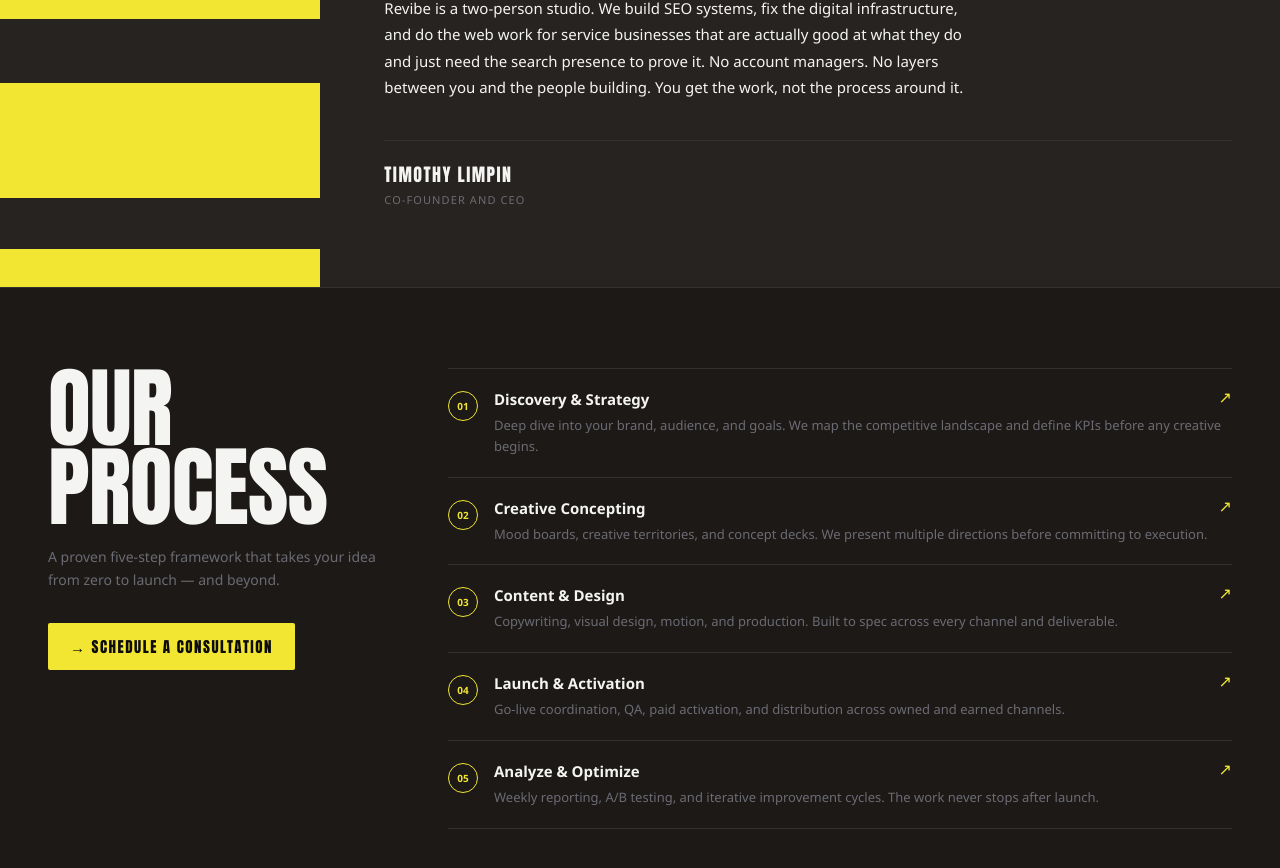
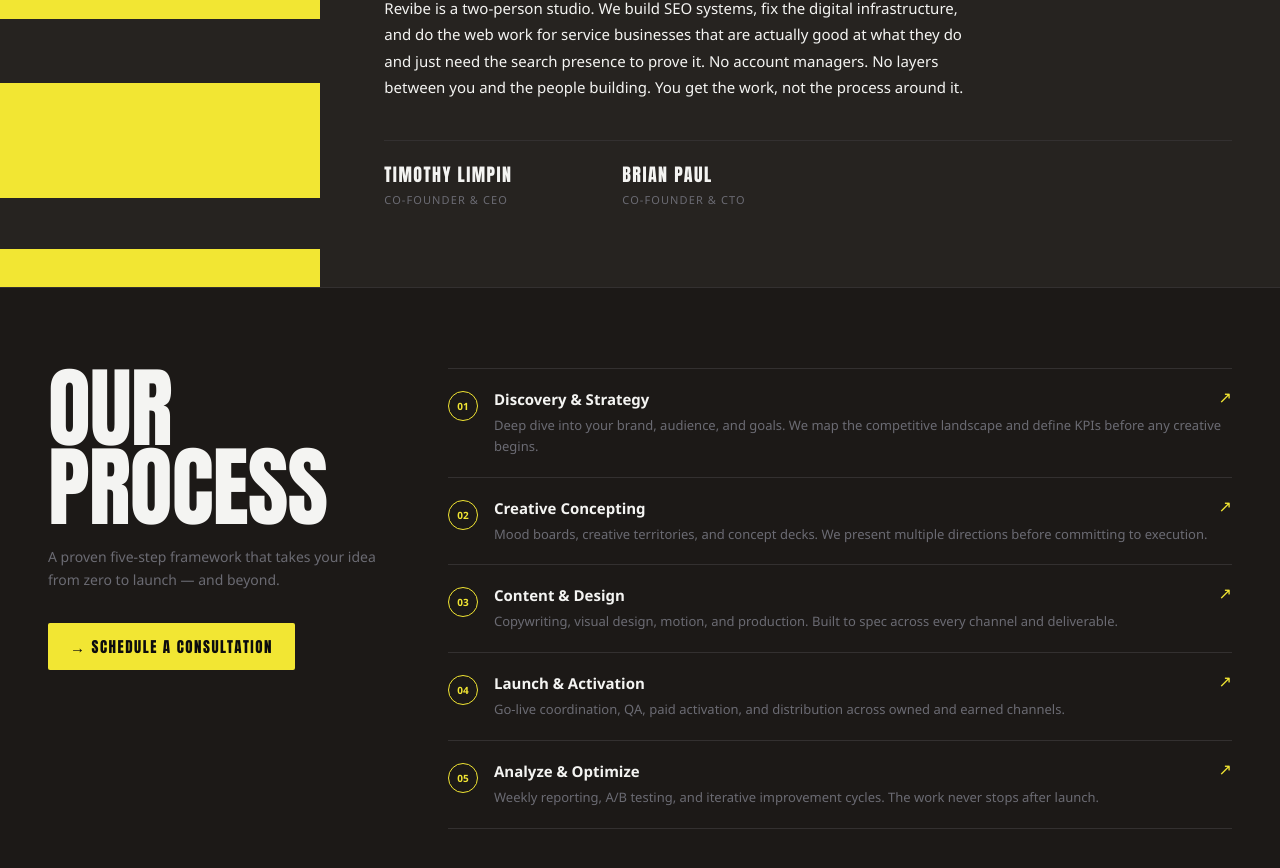
Before and after one commit to brianpaul-99/revibe, a Next.js app: page / in a window 1280 px wide. Shown: the part 6657-7525 px from the top of the page. Built offline with nearby package versions, Linux system fonts and the light colour scheme.

Commit message:
add founder

```diff
--- a/components/Founder/Founder.module.css
+++ b/components/Founder/Founder.module.css
@@ -80,6 +80,16 @@
   margin-top: 20px;
   padding-top: 20px;
   border-top: 1px solid var(--ash);
+  display: flex;
+  flex-direction: row;
+  flex-wrap: wrap;
+  gap: 18px;
+}
+
+.person {
+  display: flex;
+  flex-direction: column;
+  min-width: 220px;
 }
 
 .name {
@@ -136,4 +146,8 @@
   .pullquote {
     font-size: clamp(32px, 7vw, 52px);
   }
+
+  .attribution {
+    flex-direction: column;
+  }
 }
--- a/components/Founder/Founder.tsx
+++ b/components/Founder/Founder.tsx
@@ -46,8 +46,14 @@ export default function Founder() {
             the process around it.
           </p>
           <div className={styles.attribution}>
-            <div className={styles.name}>Timothy Limpin</div>
-            <div className={styles.title}>Co-Founder and CEO</div>
+            <div className={styles.person}>
+              <div className={styles.name}>Timothy Limpin</div>
+              <div className={styles.title}>Co-Founder & CEO</div>
+            </div>
+            <div className={styles.person}>
+              <div className={styles.name}>Brian Paul</div>
+              <div className={styles.title}>Co-Founder & CTO</div>
+            </div>
           </div>
         </div>
       </div>
```
